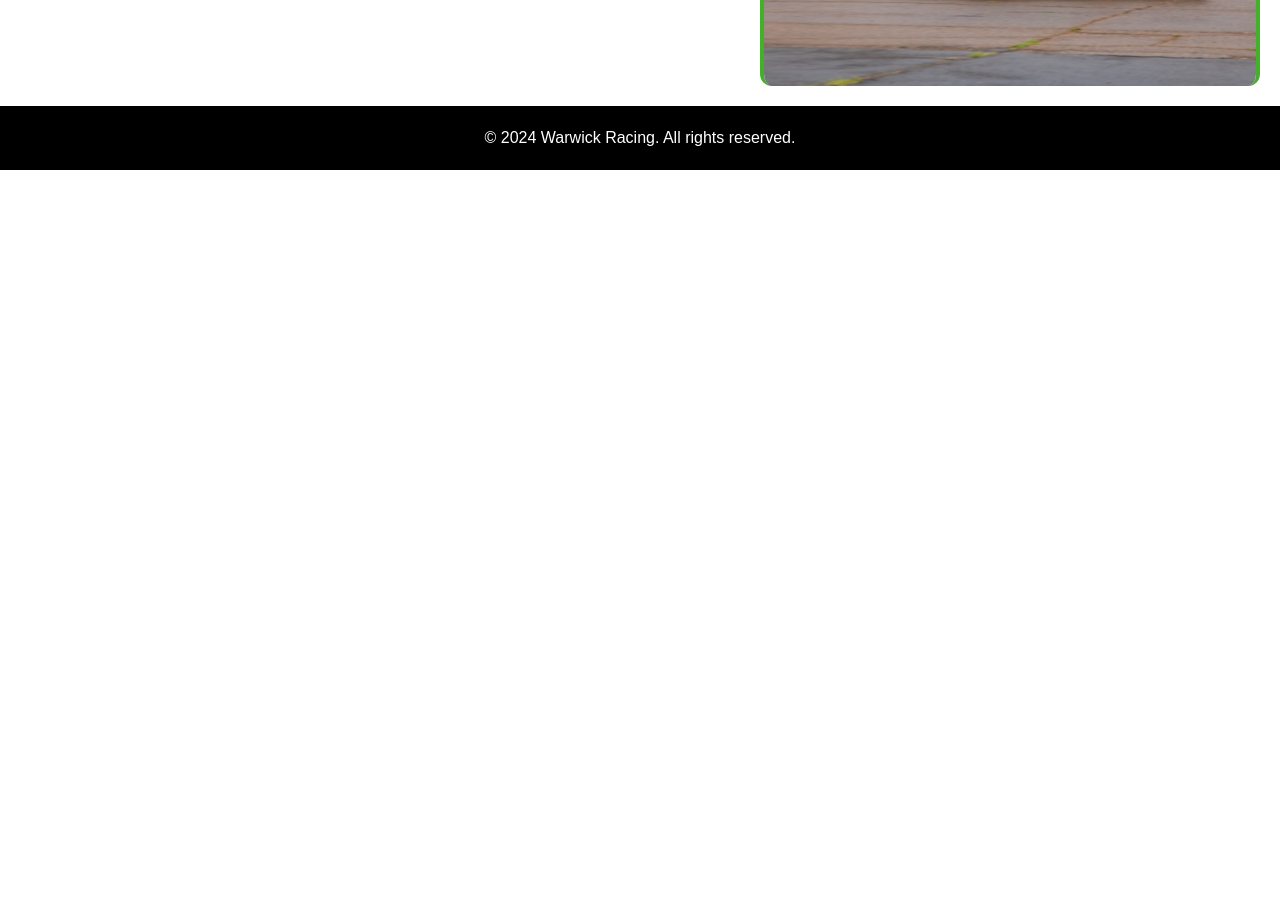
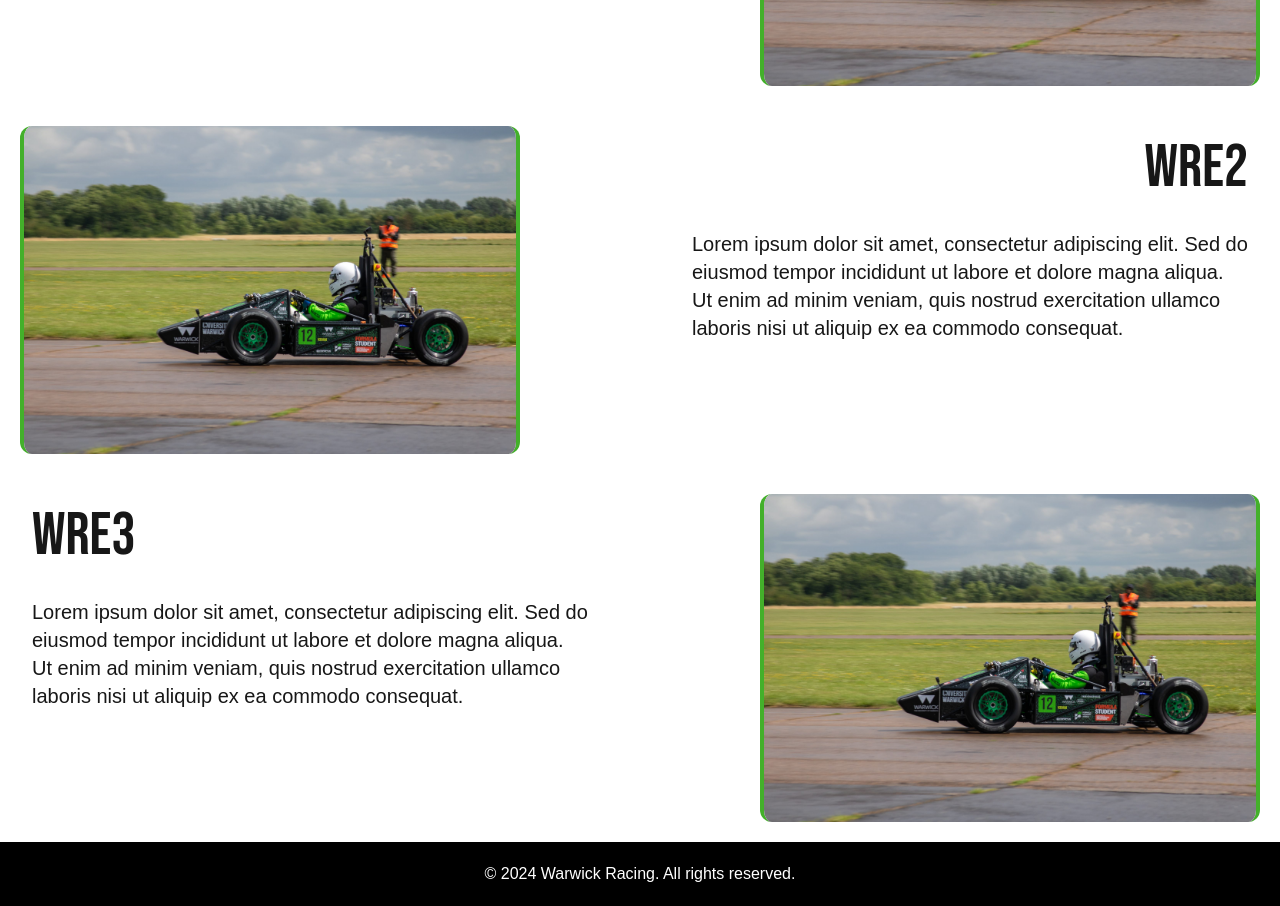
Before and after one commit to StrangeAJ/warwick-racing, a Next.js app: page /cars in a window 1280 px wide. Shown: the part 1142-2048 px from the top of the page. Before the commit the page ends 1312 px from the top, so only its background shows below. Built offline with nearby package versions, Linux system fonts and the light colour scheme.

Commit message:
fixed next/images bug

```diff
--- a/src/app/cars/page.js
+++ b/src/app/cars/page.js
@@ -1,5 +1,6 @@
 import HeroSection from "../components/HeroSection";
 import { Bebas_Neue } from "next/font/google";
+import CarDetails from "../components/CarDetails";
 
 const bebas_neue = Bebas_Neue({ subsets: ["latin"], weight: "400" });
 
@@ -7,24 +8,9 @@ const Cars = () => {
     return (
         <div className="flex-col">
             <HeroSection title="CARS" backgroundUrl="cars.jpg" contentCentered />
-            <div className="flex">
-                <div className="flex-1">
-                    <>
-                        <h1 className={`text-6xl font-bold m-8 ${bebas_neue.className}`}>WRE1</h1>
-                        <p className="text-xl m-8">
-                            Lorem ipsum dolor sit amet, consectetur adipiscing elit. Sed do eiusmod tempor incididunt ut labore et dolore magna aliqua. Ut enim ad minim veniam, quis nostrud exercitation ullamco laboris nisi ut aliquip ex ea commodo consequat.
-                        </p>
-                    </>
-                </div>
-                <div className="flex-1 m-5 place-items-end ">
-                    <div className="relative group">
-                        <img src="cars.jpg" width={500} height={500} alt="cars" className="rounded-xl border-[#43B02A] border-x-4 " />
-                        <div class="absolute inset-0 bg-[#43B02A] bg-opacity-0 group-hover:bg-opacity-40 flex items-center justify-center transition-opacity duration-300 rounded-xl">
-                            <span class={`text-white text-2xl font-semibold opacity-0 group-hover:opacity-100 transition-opacity duration-300 ${bebas_neue.className}`}>See Details</span>
-                        </div>
-                    </div>
-                </div>
-            </div>
+            <CarDetails carName="WRE1" descrptionText="Lorem ipsum dolor sit amet, consectetur adipiscing elit. Sed do eiusmod tempor incididunt ut labore et dolore magna aliqua. Ut enim ad minim veniam, quis nostrud exercitation ullamco laboris nisi ut aliquip ex ea commodo consequat." imageSrc="cars.jpg" />
+            <CarDetails  reverse carName="WRE2" descrptionText="Lorem ipsum dolor sit amet, consectetur adipiscing elit. Sed do eiusmod tempor incididunt ut labore et dolore magna aliqua. Ut enim ad minim veniam, quis nostrud exercitation ullamco laboris nisi ut aliquip ex ea commodo consequat." imageSrc="cars.jpg"/>
+            <CarDetails carName="WRE3" descrptionText="Lorem ipsum dolor sit amet, consectetur adipiscing elit. Sed do eiusmod tempor incididunt ut labore et dolore magna aliqua. Ut enim ad minim veniam, quis nostrud exercitation ullamco laboris nisi ut aliquip ex ea commodo consequat." imageSrc="cars.jpg" />
         </div>
     );
 };
--- /dev/null
+++ b/src/app/components/CarDetails.js
@@ -0,0 +1,36 @@
+"use client"
+
+import { useState } from "react";
+import { Bebas_Neue } from "next/font/google";
+import CarOverview from "./CarOverview";
+
+const bebas_neue = Bebas_Neue({ subsets: ["latin"], weight: "400" });
+
+const CarDetails = ({ carName, descrptionText, imageSrc, reverse }) => {
+    const [showDetails, setShowDetails] = useState(false);
+
+    // Toggle visibility of the blank div
+    const handleDetailsClick = () => {
+        setShowDetails((prev) => !prev);
+    };
+
+    return (
+        <div>
+            {/* Main car overview section */}
+            <CarOverview carName={carName} descrptionText={descrptionText} imageSrc={imageSrc} reverse={reverse} handleDetailsClick={handleDetailsClick} />
+            {/* Conditional rendering of the blank div */}
+            {showDetails && (
+                <div className="mt-8 p-8 bg-transparent rounded-xl shadow-lg">
+                    <h1 className="text-3xl font-bold mb-4">Car Details</h1>
+                    <p className="text-gray-700">Lorem ipsum dolor sit amet, consectetur adipiscing elit. Sed do eiusmod tempor incididunt ut labore et dolore magna aliqua. Ut enim ad minim veniam, quis nostrud exercitation ullamco laboris nisi ut aliquip ex ea commodo consequat.</p>
+                    {/* Add more details as needed */}
+                    <button onClick={handleDetailsClick} className="mt-4 bg-blue-500 text-white px-4 py-2 rounded-md hover:bg-blue-600">
+                        Close
+                    </button>
+                </div>
+            )}
+        </div>
+    );
+};
+
+export default CarDetails;
--- /dev/null
+++ b/src/app/components/CarOverview.js
@@ -0,0 +1,36 @@
+
+import { Bebas_Neue } from "next/font/google";
+
+const bebas_neue = Bebas_Neue({ subsets: ["latin"], weight: "400" });
+
+const CarOverview = ({ carName, descrptionText, imageSrc, reverse, handleDetailsClick }) => {
+
+
+    return (
+        <div className={`${reverse ? "flex flex-row-reverse" : "flex"} `}>
+            <div className={`flex-1 ${reverse ? "place-items-end" : "place-items-start"}`}>
+                <>
+                    <h1 className={`text-6xl font-bold m-8  ${bebas_neue.className}`}>{carName}</h1>
+                    <p className="text-xl m-8">{descrptionText}</p>
+                </>
+            </div>
+            <div className={`flex-1 m-5 ${reverse ? "place-items-start" : "place-items-end"} `}>
+                <div className="relative group">
+                    <img src={imageSrc} width={500} height={500} alt="cars" className="rounded-xl border-[#43B02A] border-x-4 " />
+                    <div
+                        className="absolute inset-0 bg-[#43B02A] bg-opacity-0 group-hover:bg-opacity-40 flex items-center justify-center transition-opacity duration-300 rounded-xl cursor-pointer"
+                        onClick={handleDetailsClick}
+                    >
+                        <span
+                            className={`text-white text-2xl font-semibold opacity-0 group-hover:opacity-100 transition-opacity duration-300 ${bebas_neue.className}`}
+                        >
+                            See Details
+                        </span>
+                    </div>
+                </div>
+            </div>
+        </div>
+    );
+};
+
+export default CarOverview;
--- a/src/app/components/Card.js
+++ b/src/app/components/Card.js
@@ -12,8 +12,8 @@ const Card = ({ title, backgroundImage, buttonText, imgTop }) => {
     // className={styles.card}
     className="relative flex flex-col justify-between w-full m-3 h-72 overflow-hidden border-2 border-transparent rounded-lg text-center text-white transition border-opacity-0 hover:border-opacity-100"
     >
-      <Image
-        src={backgroundImage}
+      <div
+        // src={backgroundImage}
         alt={title}
         layout="fill"
         objectFit='cover'
@@ -21,7 +21,11 @@ const Card = ({ title, backgroundImage, buttonText, imgTop }) => {
         className="absolute top-0 left-0 w-full h-full z-10 "
         style={{
             maskImage: 'linear-gradient(to top, rgba(0, 0, 0, 0) 0%, rgba(0, 0, 0, 0.8) 30%)',
-            maskSize: 'cover'
+            maskSize: 'cover',
+            backgroundImage: `url(${backgroundImage})`,
+            backgroundSize: 'cover',
+            backgroundPosition: 'center',
+            backgroundRepeat: 'no-repeat',
         }}
       />
       <h2 className={`relative z-20 p-2 mt-auto text-3xl  font-semibold ${bebas_Neue.className}`}
--- a/src/app/formula_student/page.js
+++ b/src/app/formula_student/page.js
@@ -108,7 +108,7 @@ export default function Home() {
       {/* Header Section */}
       <div className="flex-col overflow-x-hidden ">
         {/* Hero Section */}
-        <BannerSection backgroundImage="/landing.png" title="FORMULA STUDENT" />
+        <BannerSection backgroundImage="landing.png" title="FORMULA STUDENT" />
         <HeroSection
           id="About"
           title="ABOUT FORMULA STUDENT"
@@ -134,7 +134,7 @@ The winner is not necessarily the team with the fastest car, but the one with th
         </div>
 
         <HeroSection
-          backgroundUrl="/car.jpg"
+          backgroundUrl="car.jpg"
           title="FOLLOW IN TO KNOW MORE"
           titleColor="[#43B02A]"
           description="Lorem ipsum dolor sit amet, consectetur adipiscing elit. Sed do eiusmod tempor incididunt ut labore et dolore magna aliqua. Ut enim."
--- a/src/app/page.js
+++ b/src/app/page.js
@@ -7,7 +7,7 @@ export default function Home() {
     <div className="flex-col overflow-x-hidden">
       {/* Header Section */}
       <HeroSection
-        backgroundUrl="/landing.png"
+        backgroundUrl="landing.png"
         title="YOUR DREAM IS OUR MOTIVATION"
         description="Having been open to students from all backgrounds since 2014, Warwick Racing has produced 7 generations of competitive internal-combustion engine cars. Finishing with the WR7 in 2018, the team shifted its overall focus to producing fully electric powered racers."
         buttonText="FUTURE OF WARWICK RACING"
@@ -16,13 +16,13 @@ export default function Home() {
       {/* About Us Section */}
       <ContentSection
         hScreen
-        backgroundUrl="/about_us.png"
+        backgroundUrl="about_us.png"
         title="ABOUT US"
         content="Having been open to students from all backgrounds since 2014, Warwick Racing has produced 7 generations of competitive internal-combustion engine cars. Finishing with the WR7 in 2018, the team shifted its focus to producing electric cars."
       >
         {/* add a background image */}
         <div className=":w-3/5 h-3/5 bg-no-repeat z-0" style={{
-            backgroundImage: "url('/about_us.png')",
+            backgroundImage: "url('about_us.png')",
             backgroundPosition: "center",
             backgroundSize: "contain"
           }} />
```
